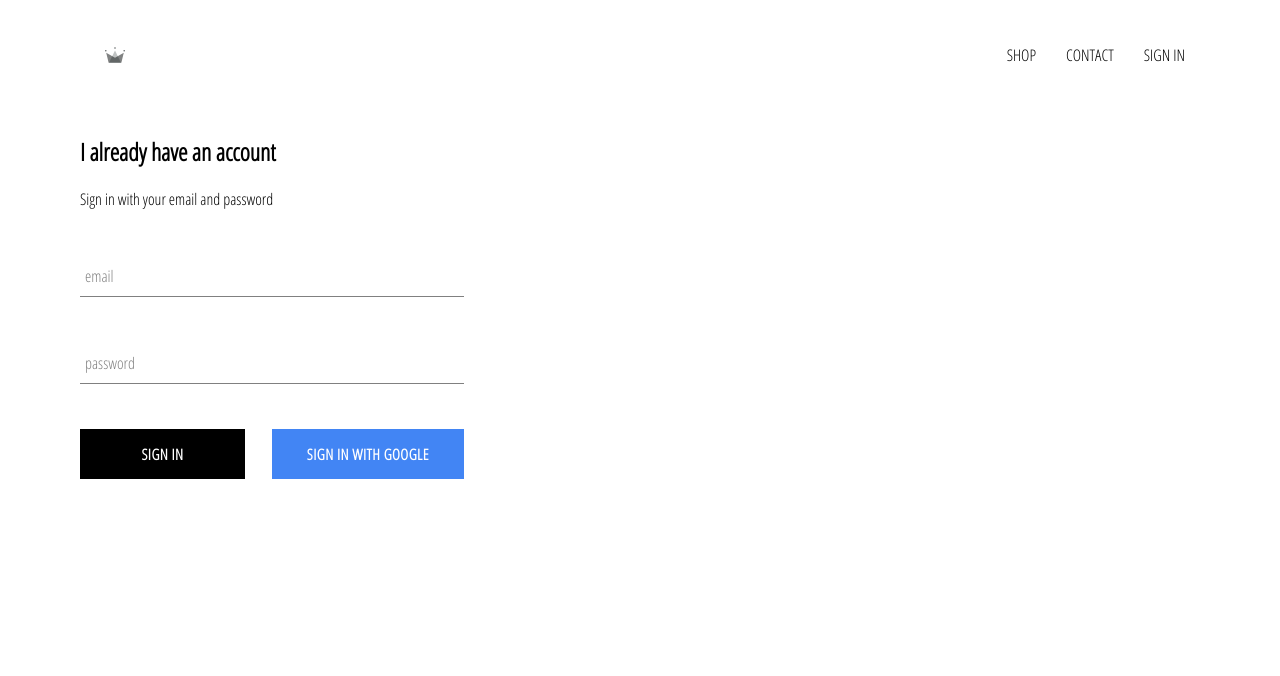
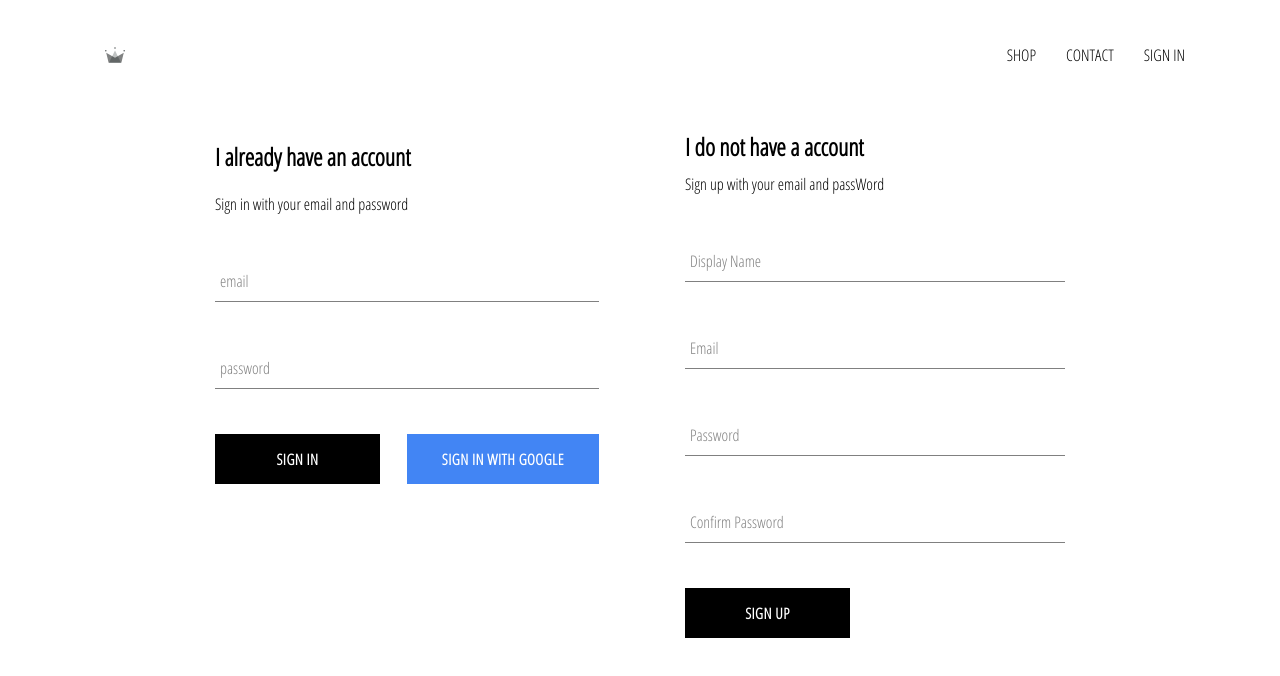
Before and after one commit to Hiro6634/crwn-clothing, a React (Create React App) app: page /signin in a window 1280 px wide. Shown: the top 676 px of the page. Built offline with nearby package versions, Linux system fonts and the light colour scheme; no server answers.

Commit message:
108. Sign Up With Email and Password

```diff
--- a/src/components/sign-up/sign-up.component.jsx
+++ b/src/components/sign-up/sign-up.component.jsx
@@ -10,7 +10,7 @@ class SignUp extends React.Component{
         super();
 
         this.state = {
-            dispalyName: '',
+            displayName: '',
             email: '',
             password: '',
             confirmPassword: ''
@@ -20,7 +20,7 @@ class SignUp extends React.Component{
     handleSubmit = async event => {
         event.preventDefault();
 
-        const {displayName, email, password, confirmPassword} = this.state.dispalyName;
+        const {displayName, email, password, confirmPassword} = this.state;
 
         if( password !== confirmPassword){
             alert("passwords don't match");
@@ -50,40 +50,44 @@ class SignUp extends React.Component{
     };
 
     render(){
-        const {displayName, email, password, confirmPassword} = this.state.dispalyName;
+        const { displayName, email, password, confirmPassword } = this.state;
     return(
         <div className='sign-up'>
             <h2 className='title'>I do not have a account</h2>
-                <span className='Sign up with your email and passeord'></span>
+            <span>Sign up with your email and passWord</span>
             <form className='sign-up-form' onSubmit={this.handleSubmit}>
                 <FormInput
                     type='text'
                     name='displayName'
-                        value={dispalyName}
-                        onChange={this.handleChange}
+                    value={displayName}
+                    handleChange={this.handleChange}
                     label='Display Name'
-                        required/>
+                    required
+                />
                 <FormInput
                     type='email'
                     name='email'
                     value={email}
                     onChange={this.handleChange}
                     label='Email'
-                        required/>
+                    required
+                />
                 <FormInput
                     type='password'
                     name='password'
                     value={password}
                     onChange={this.handleChange}
                     label='Password'
-                        required/>
+                    required
+                />
                 <FormInput
                     type='password'
                     name='confirmPassword'
                     value={confirmPassword}
                     onChange={this.handleChange}
                     label='Confirm Password'
-                        required/>
+                    required
+                />
                 <CustomButton type='submit'>SIGN UP</CustomButton>
             </form>
         </div>
--- a/src/pages/sign-in-and-sign-up/sign-in-and-sign-up.component.jsx
+++ b/src/pages/sign-in-and-sign-up/sign-in-and-sign-up.component.jsx
@@ -3,10 +3,12 @@ import React from "react";
 import './sign-in-and-sign-up.styles.scss';
 
 import SignIn from "../../components/sign-in/sign-in.component";
+import SignUp from "../../components/sign-up/sign-up.component";
 
 const SignInAndSignUp = () => (
     <div className='sign-in-and-sign-up'>
         <SignIn/>
+        <SignUp/>
     </div>
 );
 
--- a/src/pages/sign-in-and-sign-up/sign-in-and-sign-up.styles.scss
+++ b/src/pages/sign-in-and-sign-up/sign-in-and-sign-up.styles.scss
@@ -0,0 +1,6 @@
+.sign-in-and-sign-up {
+    width: 850px;
+    display: flex;
+    justify-content: space-between;
+    margin: 30px auto  ;
+}
```
Lines whose indentation alone changed are shown as unchanged.
